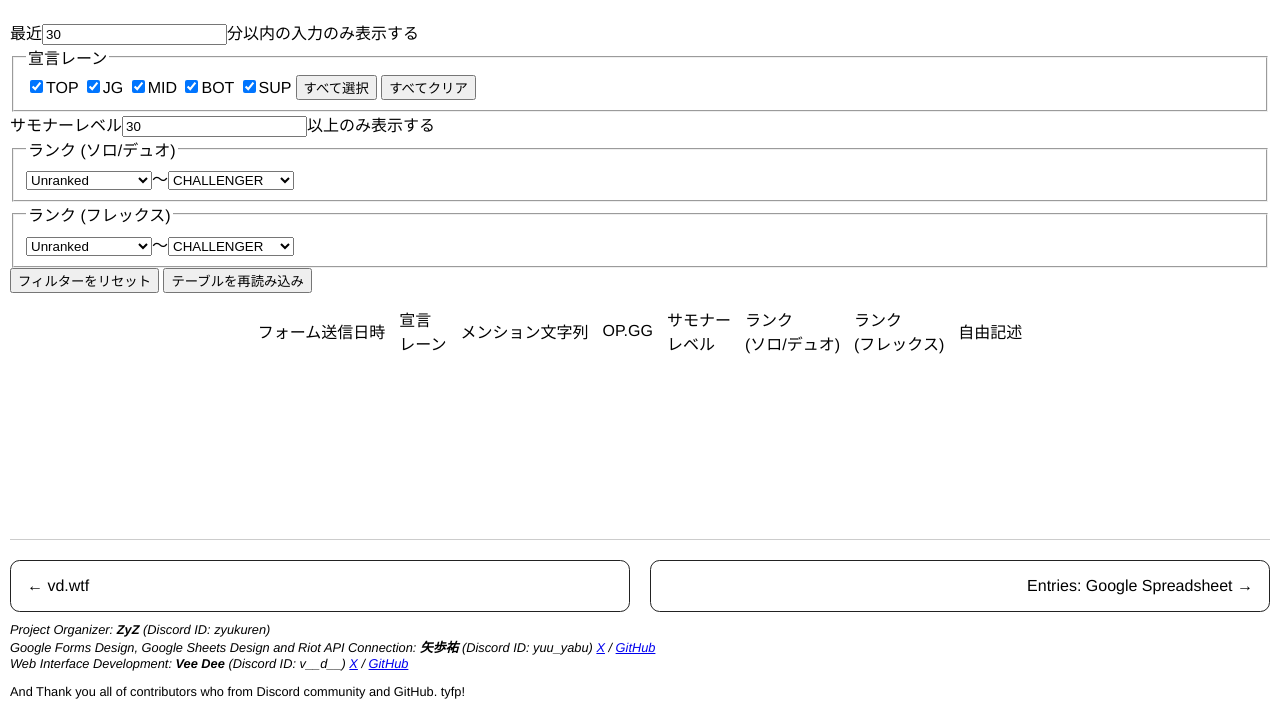
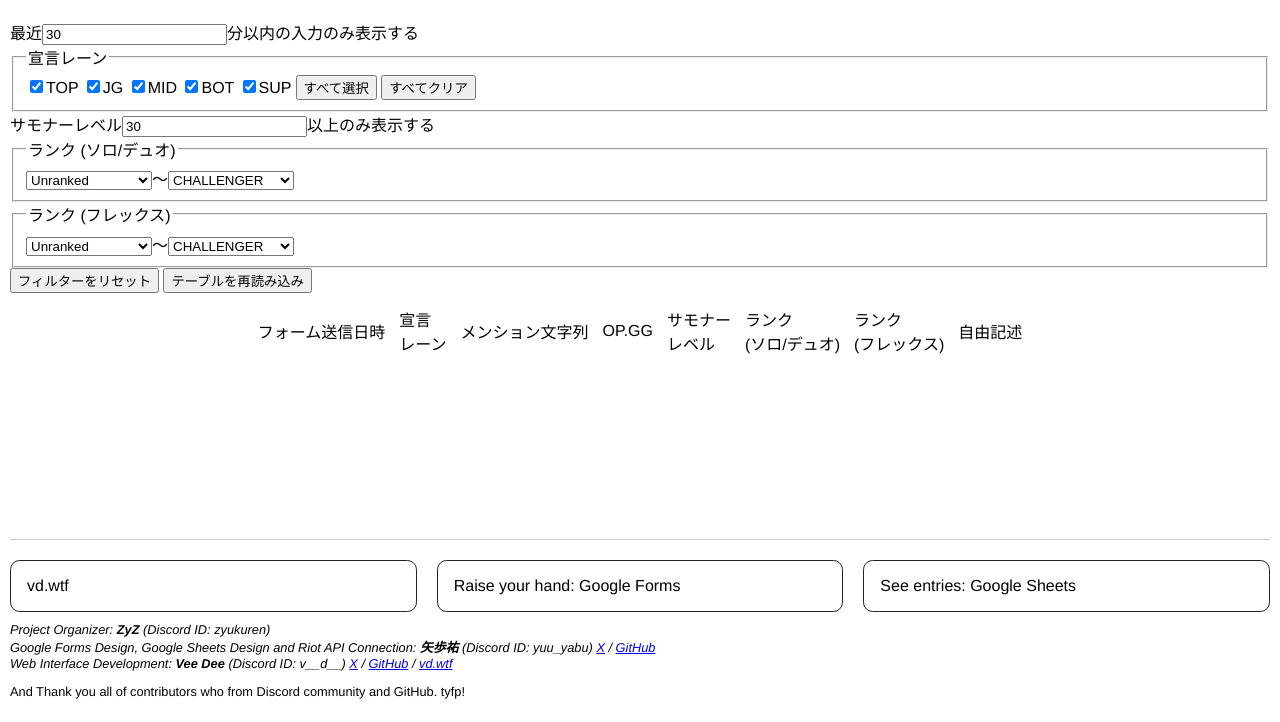
Before and after one commit to veedeeee/veedeeee.github.io, a plain HTML site: page neetdivision/index.html in a window 1280 px wide. Shown: the part 78-800 px from the top of the page. Drawn offline with Linux system fonts and the light colour scheme; no server answers.

Commit message:
small changes

```diff
--- a/neetdivision/index.html
+++ b/neetdivision/index.html
@@ -57,13 +57,10 @@
       a, a:hover, a:visited, a:active {
         color: inherit;
         text-decoration: none;
-      }
-      > * {
         padding: 1em;
-        flex: 1 1 0;
         border: 1px solid #222;
         border-radius: 0.6em;
-        &:last-child { text-align: right; }
+        flex: 1 1 0;
       }
     }
 
@@ -127,8 +124,9 @@
   </main>
   <footer>
     <nav>
-      <a href="../">&#8592; vd.wtf</a>
-      <a target="_new" href="https://docs.google.com/spreadsheets/d/1KuDZFcgy97hOeVbQMe7PLgYig6IDRp24XCWeYcVZUTg/">Entries: Google Spreadsheet &#8594;</a>
+      <a href="../">vd.wtf</a>
+      <a target="_new" href="https://docs.google.com/forms/d/e/1FAIpQLSeHHF9E10j1-xMHZxQmOXHOtbJ6xNLRqVFMN3bWHStMq88y-Q/viewform">Raise your hand: Google Forms</a>
+      <a target="_new" href="https://docs.google.com/spreadsheets/d/1KuDZFcgy97hOeVbQMe7PLgYig6IDRp24XCWeYcVZUTg/">See entries: Google Sheets</a>
     </nav>
     <section class="credits">
       <address>
@@ -149,6 +147,7 @@
         <span class="discord">Discord ID: v__d__</span>
         <span class="link"><a target="_new" href="https://x.com/v__d__">X</a></span>
         <span class="link"><a target="_new" href="https://github.com/veedeeee">GitHub</a></span>
+        <span class="link"><a href="/">vd.wtf</a></span>
       </address>
       <p>And Thank you all of contributors who from Discord community and GitHub. tyfp!</p>
     </section>
```
